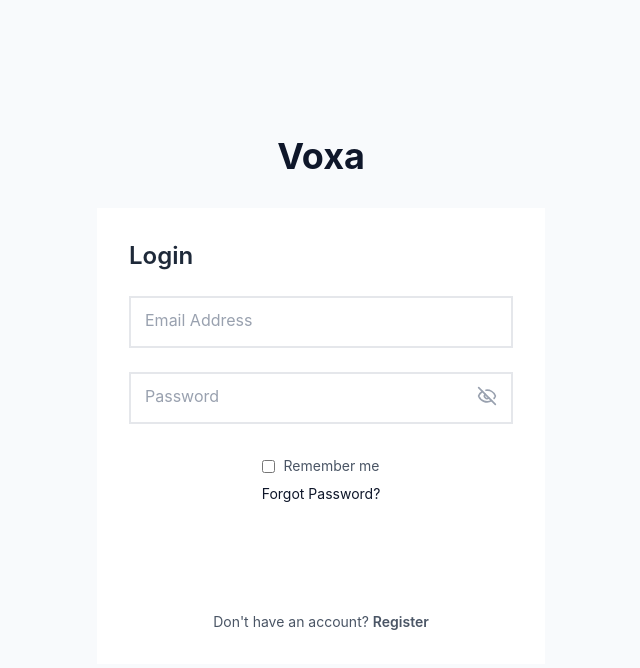
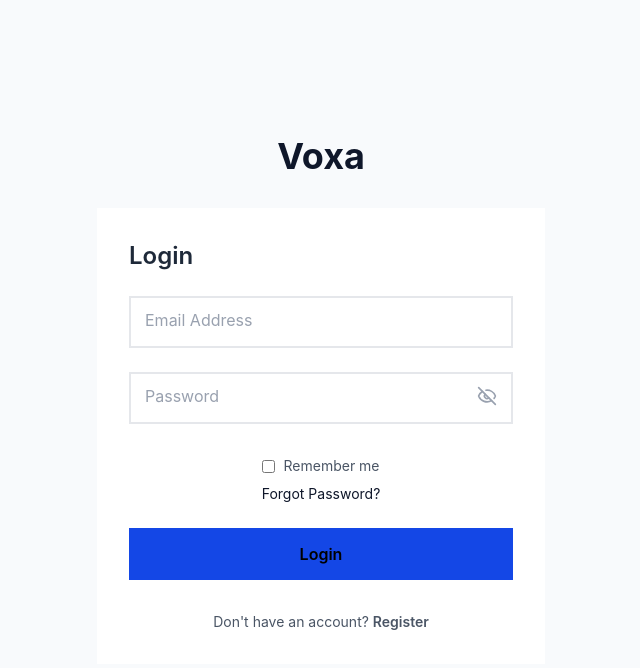
Before and after one commit to scalable-notification-feed-engine-org/scalable-notification-feed-engine-web-client, a Next.js app: page /login in a window 1280 px wide. Shown: the top 668 px of the page, without its empty margins (319-959 px from the left). Built offline with nearby package versions, Linux system fonts and the light colour scheme; no server answers.

Commit message:
style(ui): update Button background to blue-700 and text color to black

```diff
--- a/src/components/ui/Button.tsx
+++ b/src/components/ui/Button.tsx
@@ -16,8 +16,8 @@
          onClick={onClick}
          className={`
           w-full px-6
-          bg-primary hover:bg-primary-hover
-          text-white text-base font-semibold
+          bg-blue-700 hover:bg-primary-hover
+          text-black text-base font-semibold
           rounded-custom transition-all duration-200
           flex items-center justify-center
           disabled:opacity-70 disabled:cursor-not-allowed
```
